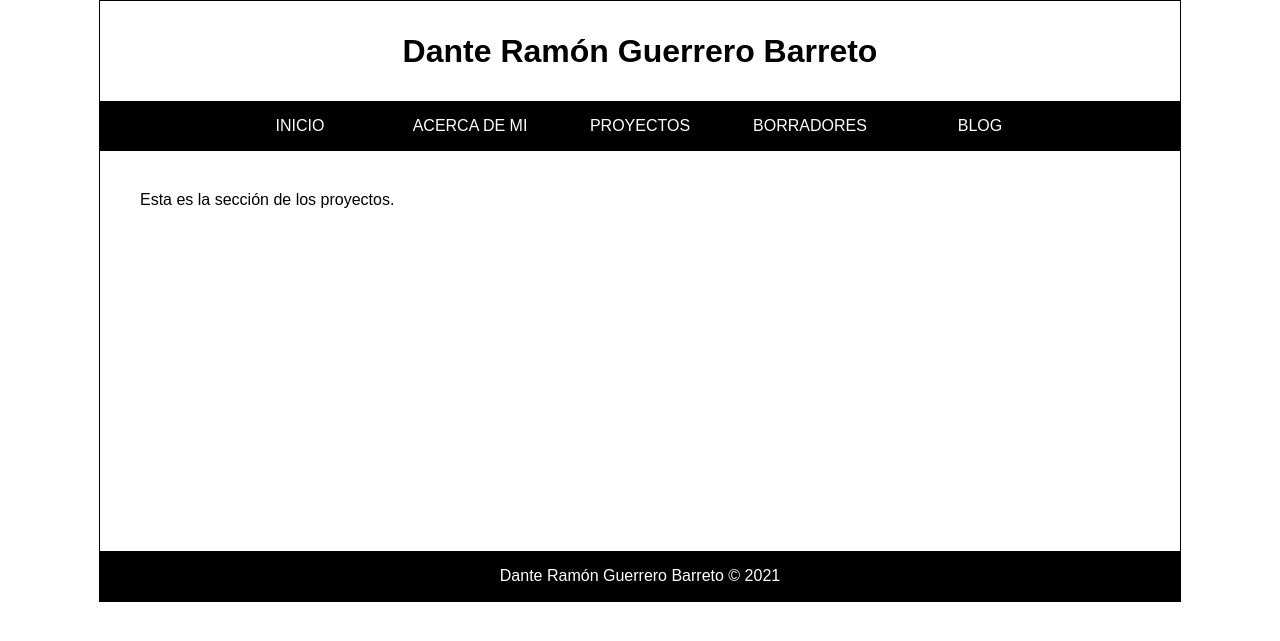
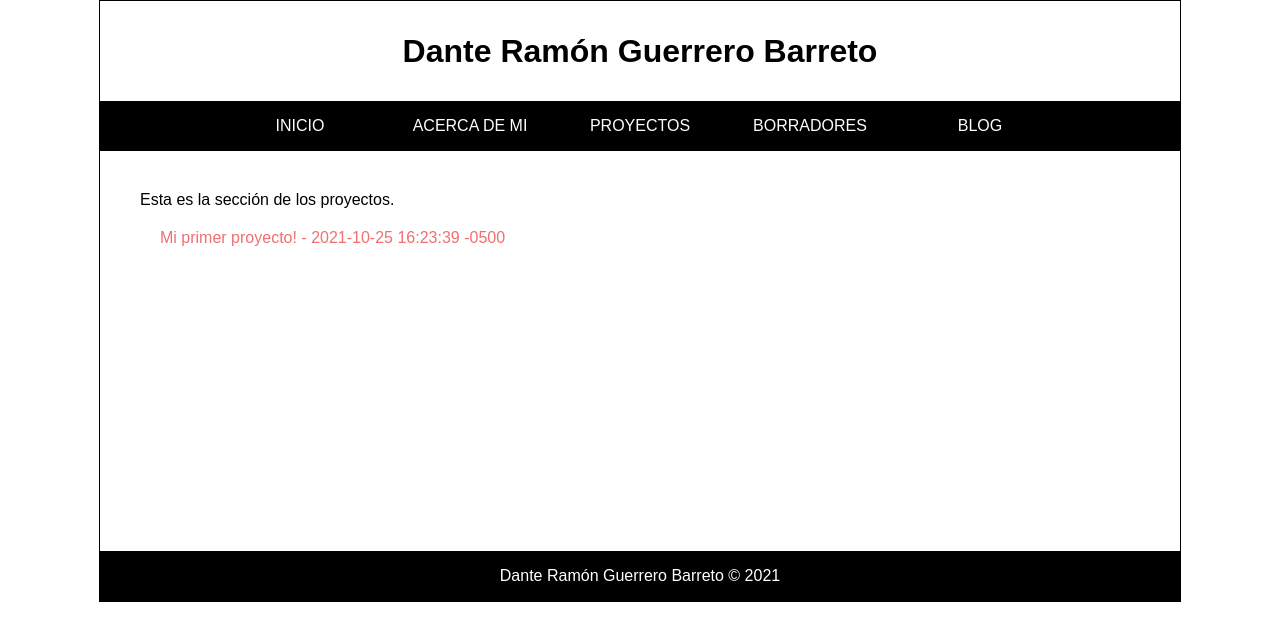
Before and after one commit to Dante-Guerrero/Dante-Guerrero.github.io, a Jekyll site: the page built from proyectos.md, in a window 1280 px wide. Shown: the top 641 px of the page. Built offline with Jekyll 4.4.1, drawn with Linux system fonts in a browser that asks for light colours.

Commit message:
Incorporación de nuevas colecciones

```diff
--- a/_config.yml
+++ b/_config.yml
@@ -57,3 +57,7 @@ sass:
 #   - vendor/ruby/
 
 collections_dir: my_collections
+
+collections:
+  mis_proyectos:
+    output: true
--- /dev/null
+++ b/_layouts/proyectos.html
@@ -0,0 +1,16 @@
+---
+layout: default
+---
+
+{{content}}
+
+<ul>
+  {% for proyecto in site.mis_proyectos %}
+    <li class="blog_article">
+      <a href="{{ proyecto.url }}"> {{ proyecto.nombre }} - {{proyecto.fecha}}</a>
+    </li>
+  {% endfor %}
+</ul>
+
+<!-- Borrar
+-->
--- /dev/null
+++ b/my_collections/_mis_proyectos/2021-10-25-mi-primer-proyecto.md
@@ -0,0 +1,8 @@
+---
+layout: post
+nombre:  "Mi primer proyecto!"
+fecha:   2021-10-25 16:23:39 -0500
+categories: jekyll update
+output: true
+---
+Hola, éste sería mi primer proyecto. ¿Nada interesante aún? Pronto empezaremos...
```
Also changed, not shown: proyectos.md (+1 -1 lines).
